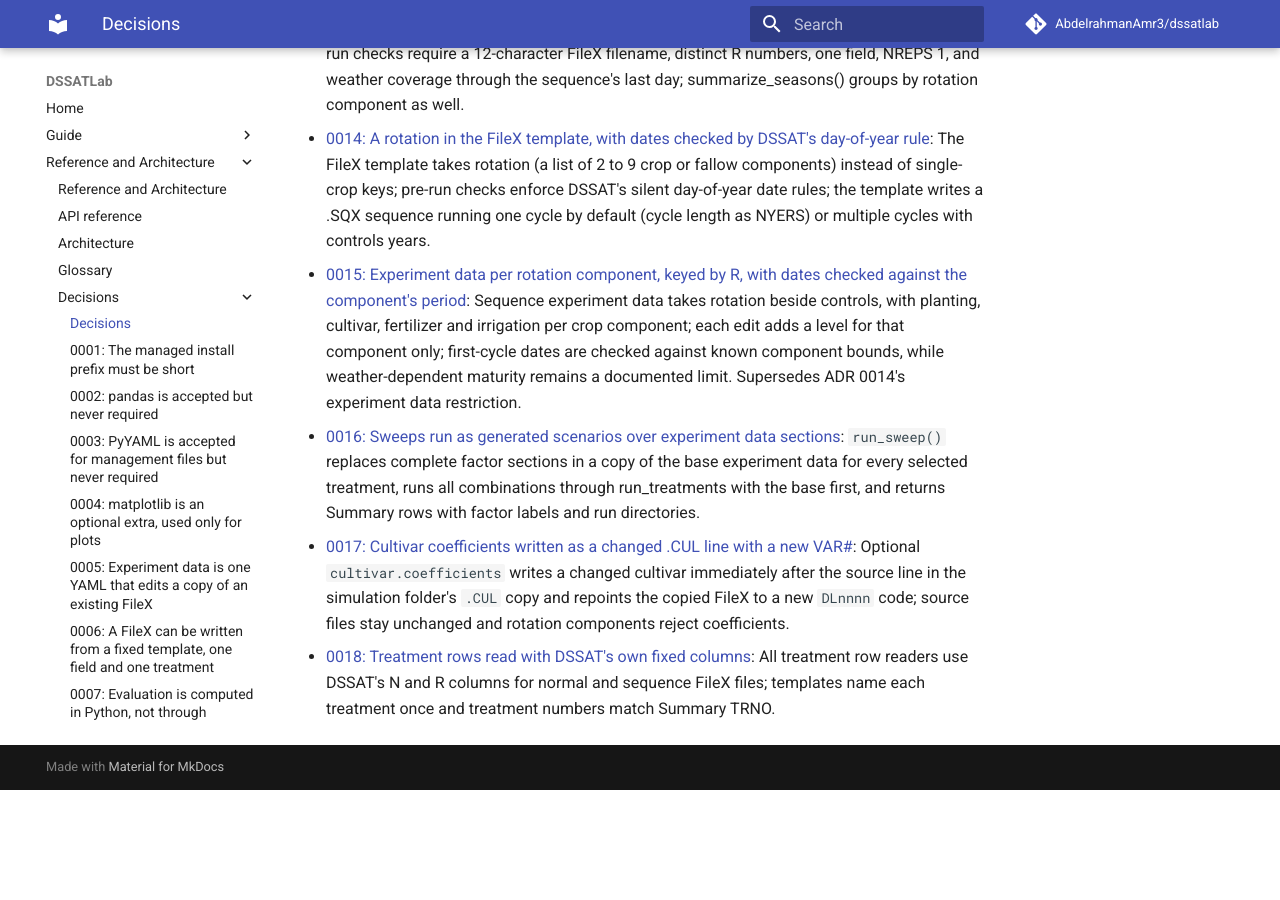
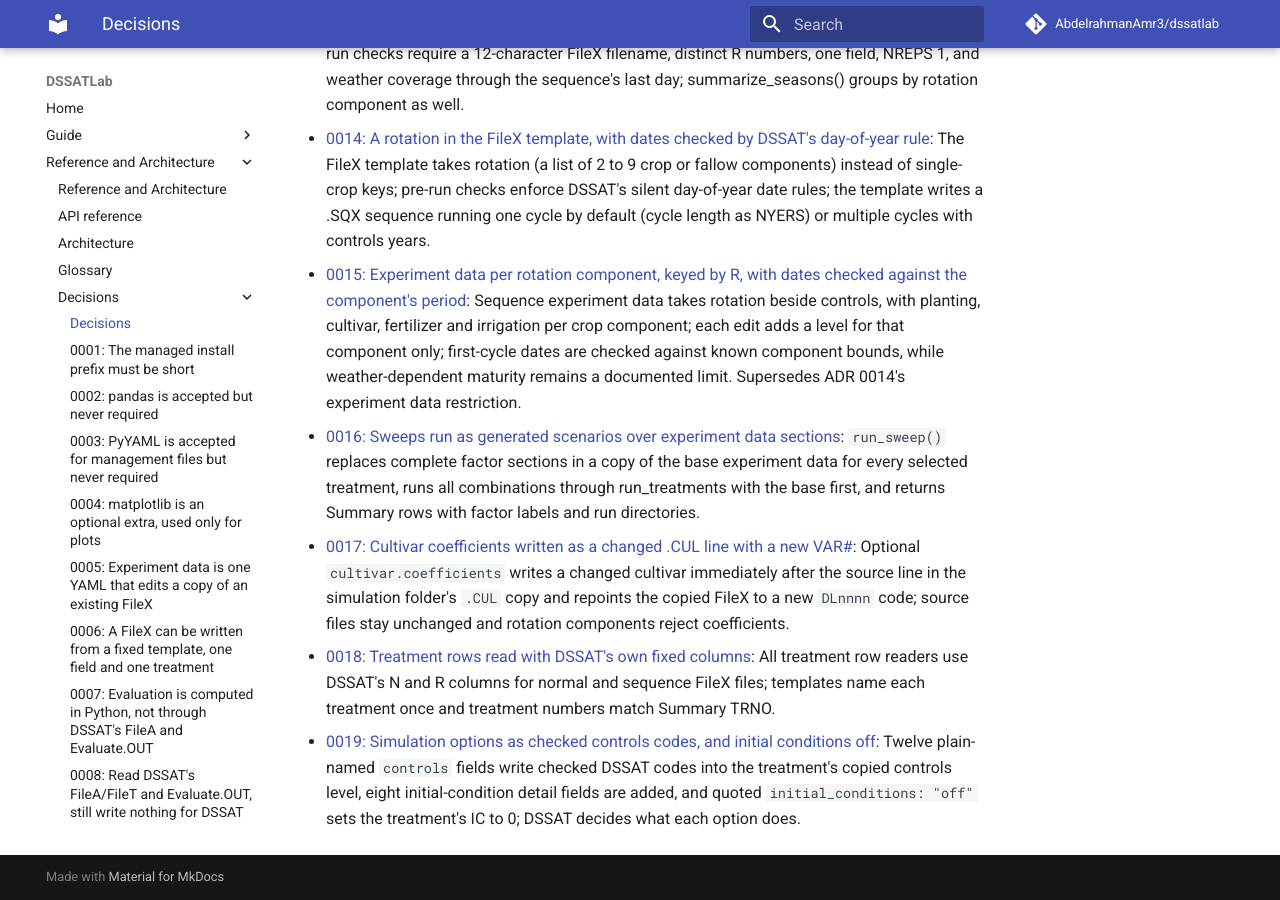
Before and after one commit to AbdelrahmanAmr3/dssatlab, an MkDocs documentation site: the page built from docs/reference/decisions.md, in a window 1280 px wide and 900 px high, scrolled down 1658 px. Built offline with MkDocs 1.6.1 and Material for MkDocs 9.7.7, drawn with Linux system fonts in a browser that asks for light colours; comment, search, counter and statistics services are not loaded; before the commit the page ends 2448 px from its top, so only the background shows below that.

Commit message:
List ADR 0019 on the decisions page
Co-Authored-By: Claude Opus 5.5 <noreply@anthropic.com>

```diff
--- a/docs/reference/decisions.md
+++ b/docs/reference/decisions.md
@@ -20,3 +20,4 @@ Architecture Decision Records (ADRs) document architectural and design choices i
 - [0016: Sweeps run as generated scenarios over experiment data sections](../adr/0016-sweeps-run-as-generated-scenarios.md): `run_sweep()` replaces complete factor sections in a copy of the base experiment data for every selected treatment, runs all combinations through run_treatments with the base first, and returns Summary rows with factor labels and run directories.
 - [0017: Cultivar coefficients written as a changed .CUL line with a new VAR#](../adr/0017-cultivar-coefficients-as-a-changed-cul-line.md): Optional `cultivar.coefficients` writes a changed cultivar immediately after the source line in the simulation folder's `.CUL` copy and repoints the copied FileX to a new `DLnnnn` code; source files stay unchanged and rotation components reject coefficients.
 - [0018: Treatment rows read with DSSAT's own fixed columns](../adr/0018-treatment-rows-read-with-dssats-fixed-columns.md): All treatment row readers use DSSAT's N and R columns for normal and sequence FileX files; templates name each treatment once and treatment numbers match Summary TRNO.
+- [0019: Simulation options as checked controls codes, and initial conditions off](../adr/0019-simulation-options-as-checked-controls-codes.md): Twelve plain-named `controls` fields write checked DSSAT codes into the treatment's copied controls level, eight initial-condition detail fields are added, and quoted `initial_conditions: "off"` sets the treatment's IC to 0; DSSAT decides what each option does.
```
